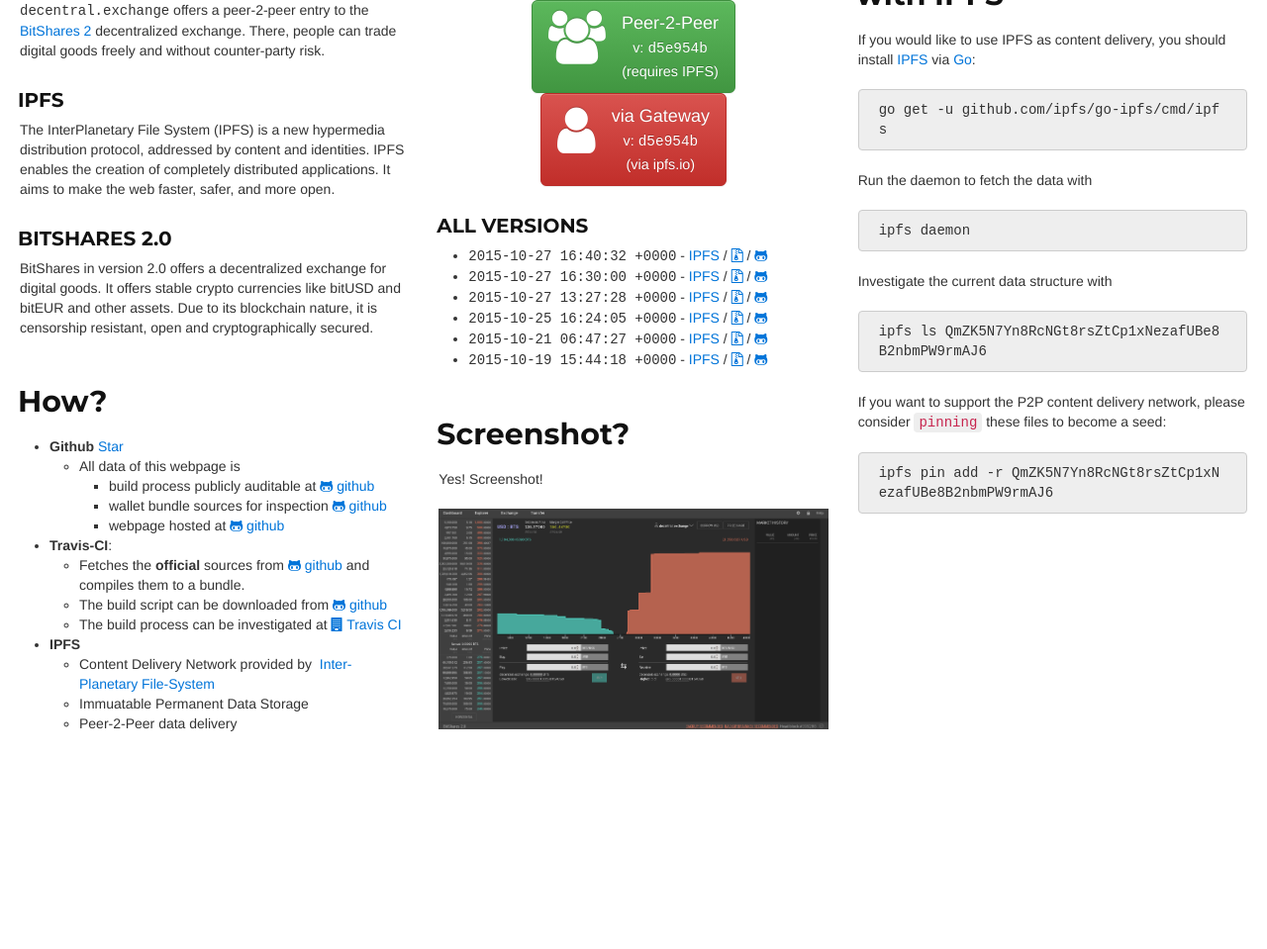
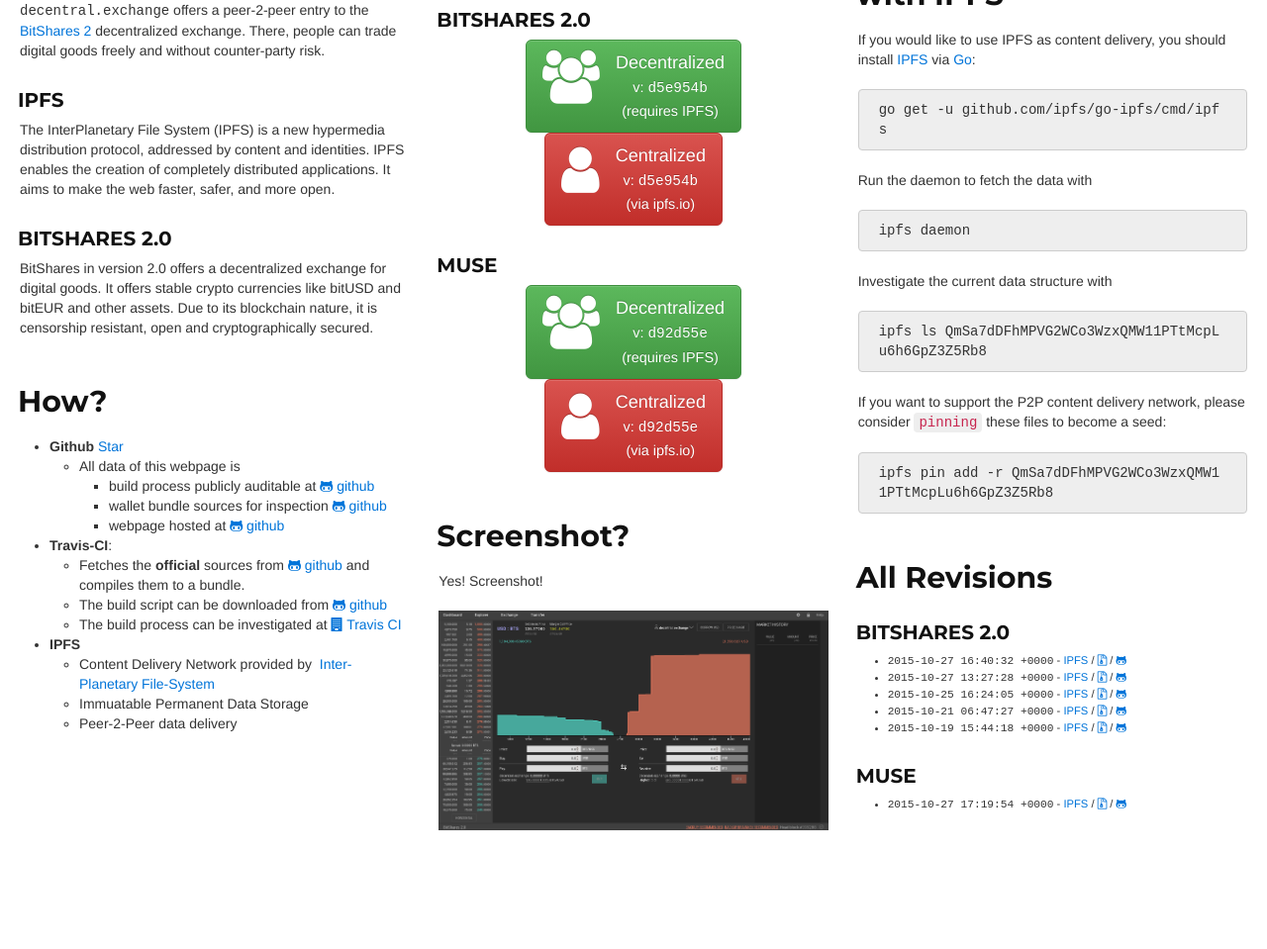
Before and after one commit to Shasthojoy/decentral-exchange.github.io, a Jekyll site: the page built from index.md, in a window 1280 px wide. Shown: the part 320-1279 px from the top of the page at 99% size. Built offline with Jekyll 4.4.1, drawn with Linux system fonts in a browser that asks for light colours; nearby versions of some CDN libraries; before the commit the page ends 1181 px from its top, so only the background shows below that; some of the changed text lies outside the part shown.

Commit message:
added MUSE

```diff
--- a/_includes/col2.md
+++ b/_includes/col2.md
@@ -1,28 +1,34 @@
 ## Where?
+
+### BitShares 2.0
 <div class="text-center">
 {% assign versions = (site.version | sort: 'build' | reverse) %}
 {% for v in versions limit:1%}
 <a class="btn btn-lg btn-success" href="ipfs://{{ v.hash }}">
-  <i class="fa fa-users fa-3x pull-left"></i> Peer-2-Peer<br/>
+  <i class="fa fa-users fa-3x pull-left"></i> Decentralized<br/>
                                           <small>v: <tt>{{v.commit}}</tt></small><br/>
                                           <small>(requires IPFS)</small></a>
 <a class="btn btn-lg btn-danger" href="http://ipfs.io/ipfs/{{ v.hash }}">
-  <i class="fa fa-user fa-3x pull-left"></i> via Gateway<br/>
+  <i class="fa fa-user fa-3x pull-left"></i> Centralized<br/>
                                           <small>v: <tt>{{v.commit}}</tt></small><br/>
                                           <small>(via ipfs.io)</small></a>
 {% endfor %}
 </div>
 
-#### All Versions
-<ul>
-{% for v in versions %}
- <li><tt>{{ v.date }}</tt>
-  - <a href="http://ipfs.io/ipfs/{{ v.hash }}">IPFS</a>
-  / <a href="https://github.com/decentral-exchange/wallet/archive/{{ v.commit }}.zip"><i class="fa fa-file-archive-o"></i></a>
-  / <a href="https://github.com/decentral-exchange/wallet/tree/{{ v.commit }}"><i class="fa fa-github-alt"></i></a>
- </li>
+### MUSE
+<div class="text-center">
+{% assign versions = (site.muse-version | sort: 'build' | reverse) %}
+{% for v in versions limit:1%}
+<a class="btn btn-lg btn-success" href="ipfs://{{ v.hash }}">
+  <i class="fa fa-users fa-3x pull-left"></i> Decentralized<br/>
+                                          <small>v: <tt>{{v.commit}}</tt></small><br/>
+                                          <small>(requires IPFS)</small></a>
+<a class="btn btn-lg btn-danger" href="http://ipfs.io/ipfs/{{ v.hash }}">
+  <i class="fa fa-user fa-3x pull-left"></i> Centralized<br/>
+                                          <small>v: <tt>{{v.commit}}</tt></small><br/>
+                                          <small>(via ipfs.io)</small></a>
 {% endfor %}
-</ul>
+</div>
 
 ## Screenshot?
 
--- a/_includes/col3.md
+++ b/_includes/col3.md
@@ -21,3 +21,30 @@
 {% for v in versions limit:1%}
     ipfs pin add -r {{v.hash}}
 {% endfor %}
+
+## All Revisions
+
+
+### BitShares 2.0
+{% assign versions = (site.version | sort: 'build' | reverse) %}
+<ul><small>
+ {% for v in versions %}
+  <li><tt>{{ v.date }}</tt>
+   - <a href="http://ipfs.io/ipfs/{{ v.hash }}">IPFS</a>
+   / <a href="https://github.com/decentral-exchange/wallet/archive/{{ v.commit }}.zip"><i class="fa fa-file-archive-o"></i></a>
+   / <a href="https://github.com/decentral-exchange/wallet/tree/{{ v.commit }}"><i class="fa fa-github-alt"></i></a>
+  </li>
+ {% endfor %}
+</small></ul>
+
+### MUSE
+{% assign versions = (site.muse-version | sort: 'build' | reverse) %}
+<ul><small>
+{% for v in versions %}
+ <li><tt>{{ v.date }}</tt>
+  - <a href="http://ipfs.io/ipfs/{{ v.hash }}">IPFS</a>
+  / <a href="https://github.com/decentral-exchange/wallet/archive/{{ v.commit }}.zip"><i class="fa fa-file-archive-o"></i></a>
+  / <a href="https://github.com/decentral-exchange/wallet/tree/{{ v.commit }}"><i class="fa fa-github-alt"></i></a>
+ </li>
+{% endfor %}
+</small></ul>
```
Also changed, not shown: _version/1445963400.md (deleted, +0 -15 lines).
